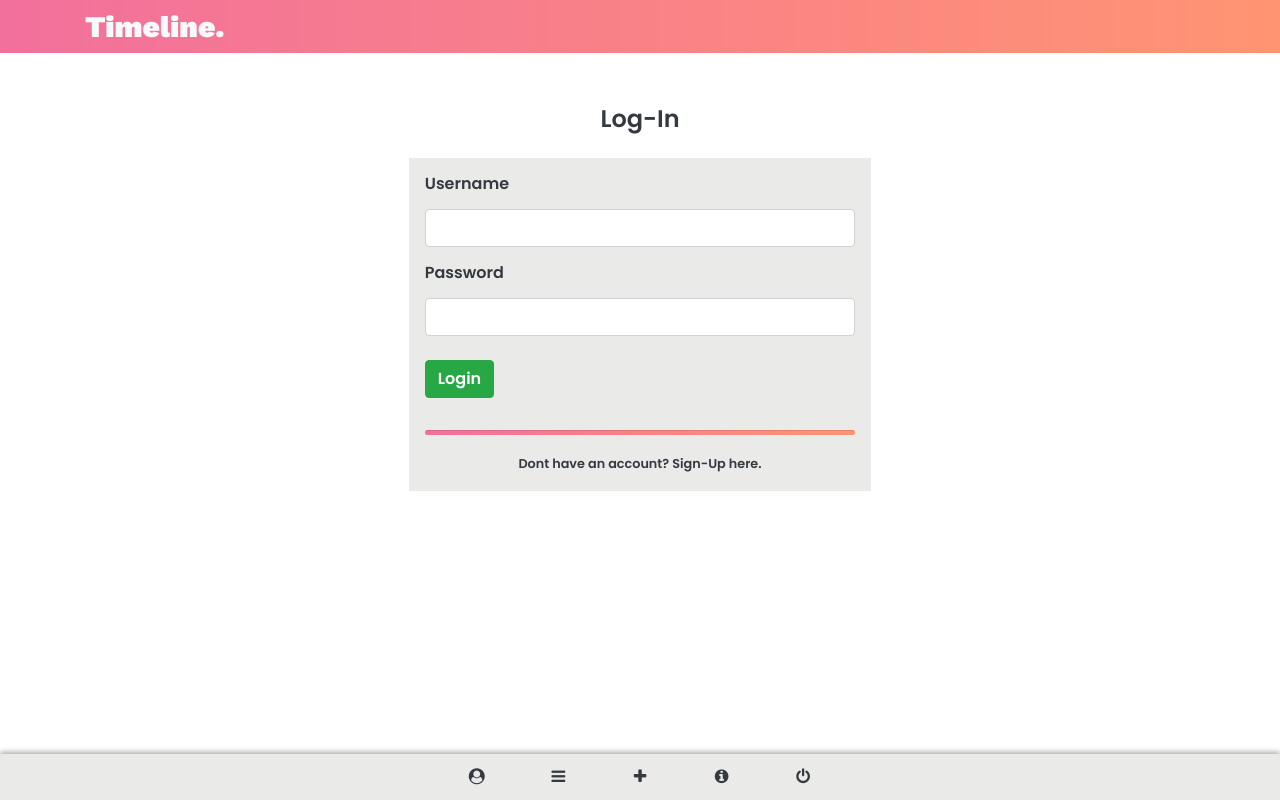
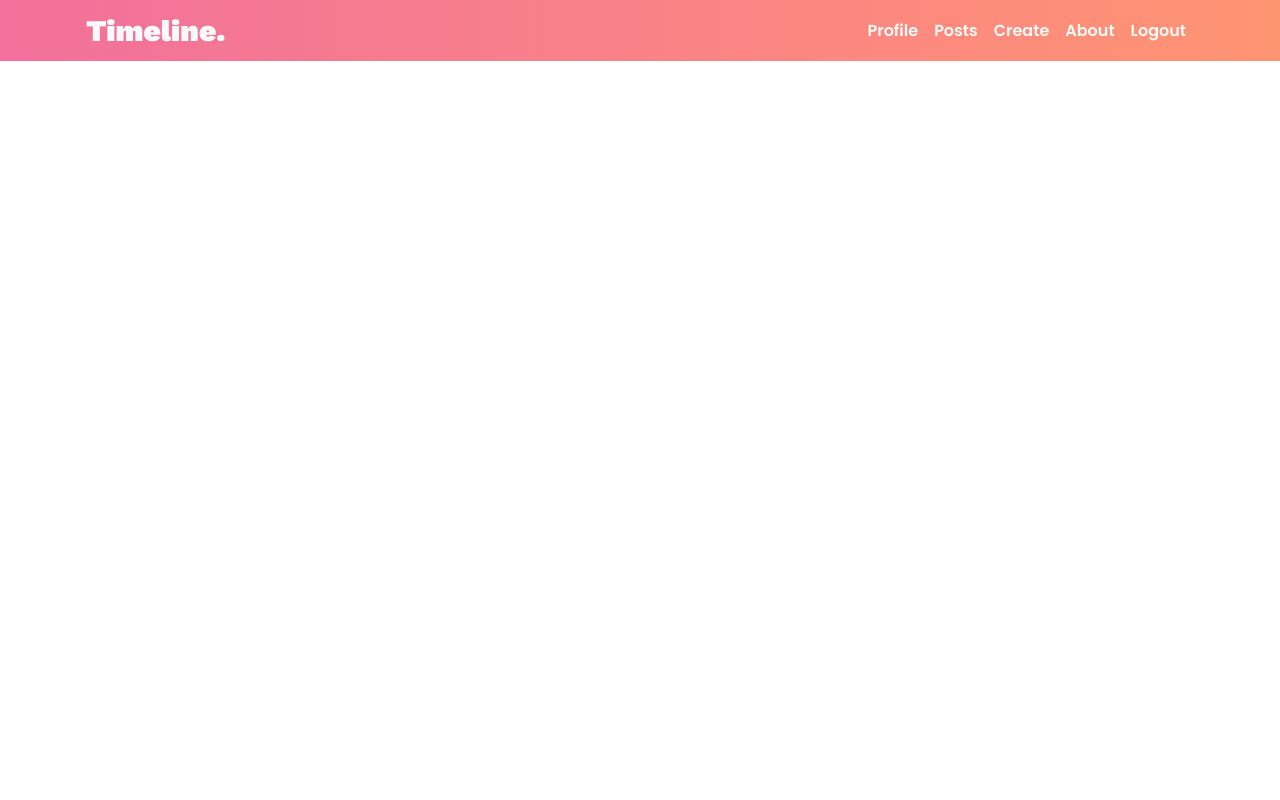
Before and after one commit to karandas777/timeline, a React (Create React App) app: page /new-message in a window 1280 px wide. Before the commit this address led to /. Built offline with nearby package versions, Linux system fonts and the light colour scheme.

Commit message:
changed navbar & removed footer

```diff
--- a/src/App.js
+++ b/src/App.js
@@ -7,7 +7,6 @@ import Messages from "./component/Messages";
 import NewMessage from "./component/NewMessage";
 import Header from "./component/Header";
 import User from "./component/User";
-import Footer from "./component/Footer";
 import Info from "./component/Info";
 import SignUp from "./component/SignUp";
 import PrivateRoute from "./component/PrivateRoute"
@@ -24,14 +23,13 @@ export default class App extends Component {
                 <Switch>
                   <Route exact path="/" component={Home} />
                   <Route exact path="/signup" component={SignUp} />
-                  <PrivateRoute exact path="/new-message" component={NewMessage} />
-                  <PrivateRoute exact path="/messages" component={Messages} />
+                  <PrivateRoute exact path="/new-post" component={NewMessage} />
+                  <PrivateRoute exact path="/all-posts" component={Messages} />
                   <PrivateRoute exact path="/user" component={User} />
                   <PrivateRoute exact path="/info" component={Info} />
                 </Switch>
 
           </div>
-          <Footer />
         </Router>
       </Provider>
     );
--- a/src/component/Back2Top.js
+++ b/src/component/Back2Top.js
@@ -8,9 +8,9 @@ export default class Back2Top extends Component {
 
     render() {
         return (
-            <div className="text-center my-5">
-                <button className="btn bg-grad border-light rounded-pill text-light" onClick={this.scrollTop}>
-                <i className="fa fa-chevron-circle-up"></i> Back to Top
+            <div className="text-right fixed-bottom mb-3 px-3">
+                <button className="btn bg-grad border-0 btt rounded-pill text-light" onClick={this.scrollTop}>
+                <i className="fa fa-chevron-circle-up"></i>
                 </button>
             </div>
         )
--- a/src/component/Footer.js
+++ /dev/null
@@ -1,36 +0,0 @@
-import React, { Component } from "react";
-import { Link } from "react-router-dom";
-
-export default class Footer extends Component {
-
-  funLogOut=()=>{
-    localStorage.removeItem('username');
-    localStorage.removeItem('token');
-  }
-
-  render() {
-
-    return (
-
-      <div className="container-fluid px-1 fixed-bottom w-100 foot">
-        <div className="container col-md-4 d-flex justify-content-around px-2 py-1">
-          <Link className="btn text-dark" to="/user" data-toggle="tooltip" data-placement="top" title="Profile">
-            <i className="fa fa-fw fa-user-circle"></i>
-          </Link>
-          <Link className="btn text-dark" to="/messages" data-toggle="tooltip" data-placement="top" title="All Posts">
-            <i className="fa fa-fw fa-bars"></i>
-          </Link>
-          <Link className="btn text-dark" to="/new-message" data-toggle="tooltip" data-placement="top" title="Create new Post">
-            <i className="fa fa-fw fa-plus"></i>
-          </Link>
-          <Link className="btn text-dark" to="/info" data-toggle="tooltip" data-placement="top" title="About the project">
-            <i className="fa fa-fw fa-info-circle"></i>
-          </Link>
-          <Link className="btn text-dark" to="/" onClick={this.funLogOut} data-toggle="tooltip" data-placement="top" title="LogOut">
-            <i className="fa fa-fw fa-power-off"></i>
-          </Link>
-        </div>
-      </div>
-    );
-  }
-}
--- a/src/component/Header.js
+++ b/src/component/Header.js
@@ -1,41 +1,112 @@
 import React, { Component } from "react";
+import { Link } from "react-router-dom";
 
 export default class Header extends Component {
-
-
   constructor(props) {
-        super(props)
+    super(props);
 
     this.state = {
-             username:"",
-             loading:false,
-        }
+      username: "",
+      loading: false,
+    };
   }
 
-
-    componentDidMount(){
+  componentDidMount() {
     this.funSetUsername();
   }
 
-    funSetUsername=()=>{
+  funSetUsername = () => {
     let name;
-        if(localStorage.getItem('username')===""){
-            name = "Anonymous"
-        }
-        else{
-            name = localStorage.getItem('username');
+    if (localStorage.getItem("username") === "") {
+      name = "Anonymous";
+    } else {
+      name = localStorage.getItem("username");
     }
 
-        this.setState({username:name});
+    this.setState({ username: name });
+  };
+
+  funLogOut=()=>{
+    localStorage.removeItem('username');
+    localStorage.removeItem('token');
   }
 
   render() {
     return (
-      <div className="container-fluid bg-grad head px-1">
-        <div className="container py-1">
-          <div className="nav-logo text-light mb-0">
+      <div className="container-fluid bg-grad head px-0">
+        <div className="container px-0">
+          <nav className="navbar navbar-expand-lg navbar-dark">
+            <Link
+              className="nav-logo mb-0 text-decoration-none text-light"
+              to="/all-posts"
+              data-toggle="tooltip"
+              data-placement="top"
+              title="Timeline."
+            >
               Timeline.
+            </Link>
+            <button
+              className="navbar-toggler border-light py-2"
+              type="button"
+              data-toggle="collapse"
+              data-target="#navbarNavAltMarkup"
+              aria-controls="navbarNavAltMarkup"
+              aria-expanded="false"
+              aria-label="Toggle navigation"
+            >
+              <i className="fa fa-th-large text-light"></i>
+            </button>
+            <div className="collapse navbar-collapse" id="navbarNavAltMarkup">
+              <div className="navbar-nav ml-auto">
+                <Link
+                  className="nav-item nav-link text-light"
+                  to="/user"
+                  data-toggle="tooltip"
+                  data-placement="top"
+                  title="Profile"
+                >
+                  Profile
+                </Link>
+                <Link
+                  className="nav-item nav-link text-light"
+                  to="/all-posts"
+                  data-toggle="tooltip"
+                  data-placement="top"
+                  title="All Posts"
+                >
+                  Posts
+                </Link>
+                <Link
+                  className="nav-item nav-link text-light"
+                  to="/new-post"
+                  data-toggle="tooltip"
+                  data-placement="top"
+                  title="Create new Post"
+                >
+                  Create
+                </Link>
+                <Link
+                  className="nav-item nav-link text-light"
+                  to="/info"
+                  data-toggle="tooltip"
+                  data-placement="top"
+                  title="About the project"
+                >
+                  About
+                </Link>
+                <Link
+                  className="nav-item nav-link text-light"
+                  to="/"
+                  onClick={this.funLogOut}
+                  data-toggle="tooltip"
+                  data-placement="top"
+                  title="LogOut"
+                >
+                  Logout
+                </Link>
               </div>
+            </div>
+          </nav>
         </div>
       </div>
     );
--- a/src/component/Home.js
+++ b/src/component/Home.js
@@ -21,7 +21,7 @@ export default class Home extends Component {
     componentDidMount(){
         const token = localStorage.getItem('token');
         if (token !== null && token !== undefined && token !== ""){
-            this.props.history.push('/messages');
+            this.props.history.push('/all-posts');
         }
     }
 
@@ -42,9 +42,10 @@ export default class Home extends Component {
                 localStorage.setItem('username',this.state.username);
                 localStorage.setItem('token',res.data.token);
                 this.setState({ loading: false });
-                this.props.history.push('/messages');
+                this.props.history.push('/all-posts');
             }
             else{
+                this.setState({loading:false});
                 this.setState({ valid: false });
             }
         })
--- a/src/component/NewMessage.js
+++ b/src/component/NewMessage.js
@@ -66,7 +66,7 @@ class NewMessage extends Component {
   };
 
   routeToAllMessages = () => {
-    this.props.history.push("/messages");
+    this.props.history.push("/all-posts");
   };
 
   funReset = () => {
--- a/src/component/PostCard.js
+++ b/src/component/PostCard.js
@@ -14,7 +14,7 @@ export default class PostCard extends Component {
             <img
               src={imgUrl}
               alt={post.username}
-              className="post-img bg-grad p-2"
+              className="post-img bg-light p-2"
             />
           </div>
           <div className="col-md-8 py-3">
--- a/src/component/SignUp.js
+++ b/src/component/SignUp.js
@@ -64,7 +64,7 @@ export default class SignUp extends Component {
                             </div>
                         )}
 
-                    <button className="btn btn-warning mt-2 mb-3" onClick={this.funValidator}>Sign-Up</button>
+                    <button className="btn btn-warning mt-2 mb-3" onClick={this.funValidator}>SignUp</button>
                     <hr className="w-100 bg-grad rounded pt-1"/>
                     <div className="text-center">
                     <Link to="/" className="text-decoration-none small text-dark">
--- a/src/index.css
+++ b/src/index.css
@@ -56,6 +56,10 @@ html{
   padding: 20px 0px 40px 0px;
 }
 
+.btt{
+  box-shadow: 0px 0px 5px #4b4b4b81;
+}
+
 /* all posts page */
 
 .holder{
@@ -101,9 +105,9 @@ html{
 
 @media screen and (max-width:600px){
 
-  .nav-logo{
+  /* .nav-logo{
     font-size: 20px;
-  }
+  } */
 
   .post-img{
     width: 30%;
```
Also changed, not shown: src/assets/loading2.gif. Lines whose indentation alone changed are shown as unchanged.
